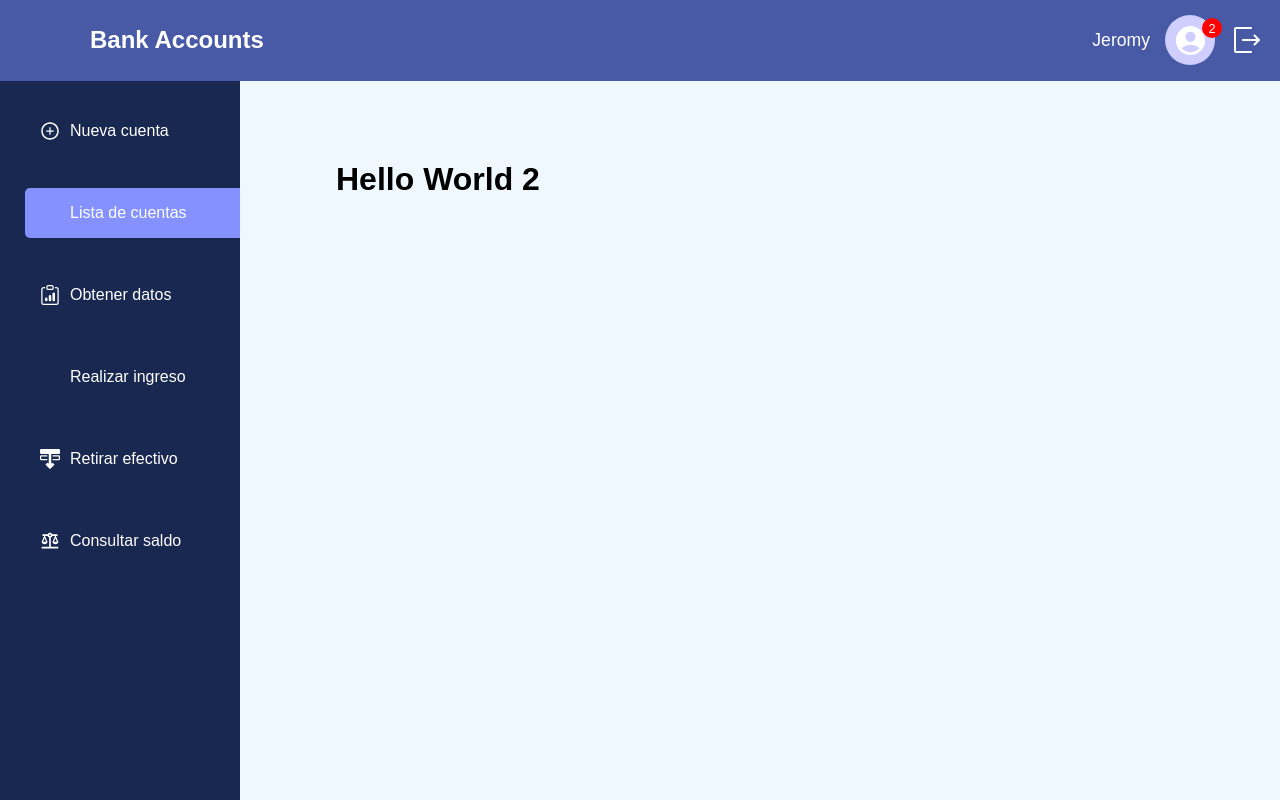
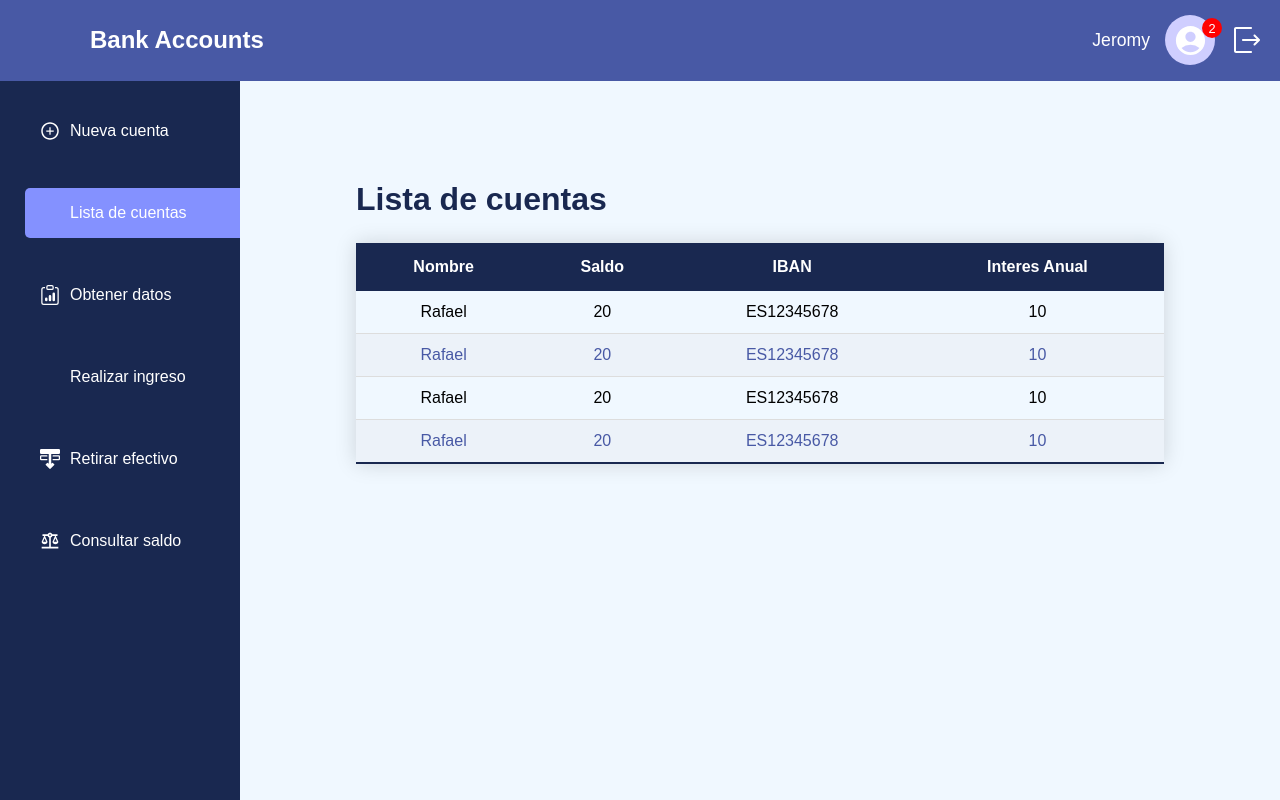
Before and after one commit to rafaeldoleo14/bank-account, a React (Vite) app: page /list-accounts in a window 1280 px wide. Built offline with nearby package versions, Linux system fonts and the light colour scheme; some icons are missing.

Commit message:
feat: added list component and account tables

```diff
--- /dev/null
+++ b/src/bank/components/list-account-items/ListItems.tsx
@@ -0,0 +1,22 @@
+import React, { FC } from 'react'
+import { Data } from '../list-account/ListAccount'
+
+
+export const ListItems: FC<Data> = ({nombre, saldo, iban, interesAnual}) => {
+  return (
+    <tr>
+        <td>
+        {nombre}
+         </td>
+          <td>
+        {saldo}
+         </td>
+          <td>
+        {iban}
+          </td>
+           <td>
+        {interesAnual}
+         </td>
+</tr>
+  )
+}
--- /dev/null
+++ b/src/bank/components/list-account/ListAccount.css
@@ -0,0 +1,59 @@
+.list-account-container{
+    width: 100%;
+    height: 100%;
+    padding: 20px;
+}
+
+.list-account-container h1{
+    color: #192850;
+}
+
+.account-properties{
+    display: flex;
+    align-items: center;
+    justify-content: space-between;
+    padding: 0 20px;
+    width: 100%;
+    margin-top: 15px;
+    height: 50px;
+    border-radius: 5px;
+}
+
+.account-properties div{
+    display: flex;
+    align-items: center;
+    justify-content: center;
+    gap: 2px;
+}
+
+table{
+    margin-top: 25px;
+    width: 100%;
+    text-align: center;
+    border-collapse: collapse;
+    box-shadow: 0 0 20px rgba(0, 0, 0, 0.15) ;
+}
+
+table thead {
+    height: 3em;
+    background-color: #192850;
+    color: white;
+  }
+
+  table th, table td{
+    padding: 12px 15px;
+  }
+
+  table tbody tr{
+    border-bottom: 1px solid #dddddd;
+  }
+
+  table tbody tr:nth-of-type(even){
+    background-color: #9b90900e;
+    color: #4859a5;
+  }
+
+
+  table tbody tr:last-of-type{
+    border-bottom: 2px solid #192850;
+  }
--- /dev/null
+++ b/src/bank/components/list-account/ListAccount.tsx
@@ -0,0 +1,74 @@
+import {FC} from 'react';
+import './ListAccount.css'
+import { ListItems } from '../list-account-items/ListItems';
+
+   export  interface Data{
+        nombre: string;
+        saldo: number;
+        iban: string;
+        interesAnual: number;
+    }
+
+export const ListAccount: FC = () =>{
+
+    const data: Data[] = [
+
+        {
+            nombre: 'Rafael',
+            saldo: 20.0,
+            iban: 'ES12345678',
+            interesAnual: 10.0
+        },
+        {
+            nombre: 'Rafael',
+            saldo: 20.0,
+            iban: 'ES12345678',
+            interesAnual: 10.0
+        },
+        {
+            nombre: 'Rafael',
+            saldo: 20.0,
+            iban: 'ES12345678',
+            interesAnual: 10.0
+        },
+        {
+            nombre: 'Rafael',
+            saldo: 20.0,
+            iban: 'ES12345678',
+            interesAnual: 10.0
+        }
+    ]
+
+
+
+    return(
+        <div className='list-account-container'>
+          <h1>Lista de cuentas</h1>
+
+            <table>
+
+               <thead>
+               <tr>
+                    <th>Nombre</th>
+                    <th>Saldo</th>
+                    <th>IBAN</th>
+                    <th>Interes Anual</th>
+                </tr>
+               </thead>
+
+                <tbody>
+                {
+                    data.map((data) => (
+                        <ListItems {...data}/>
+                    ))
+                }
+
+
+                </tbody>
+
+            </table>
+
+
+        </div>
+    )
+}
--- a/src/bank/routes/AppRouter.tsx
+++ b/src/bank/routes/AppRouter.tsx
@@ -1,6 +1,7 @@
 
 import {Routes, Route, Navigate} from 'react-router-dom'
 import { CreatePage } from '../pages/createPage/CreatePage'
+import { ListAccount } from '../components/list-account/ListAccount'
 
 export const AppRouter = () => {
   return (
@@ -8,7 +9,7 @@ export const AppRouter = () => {
 
       <Route path='/new-account' element={<CreatePage/>}/>
 
-      <Route path='/list-accounts' element={<h1>Hello World 2</h1>}/>
+      <Route path='/list-accounts' element={<ListAccount/>}/>
 
       <Route path='/get-data' element={<h1>Hello World 3</h1>}/>
 
```
Also changed, not shown: 1 other file (tests, documents, lock files or other folders).
